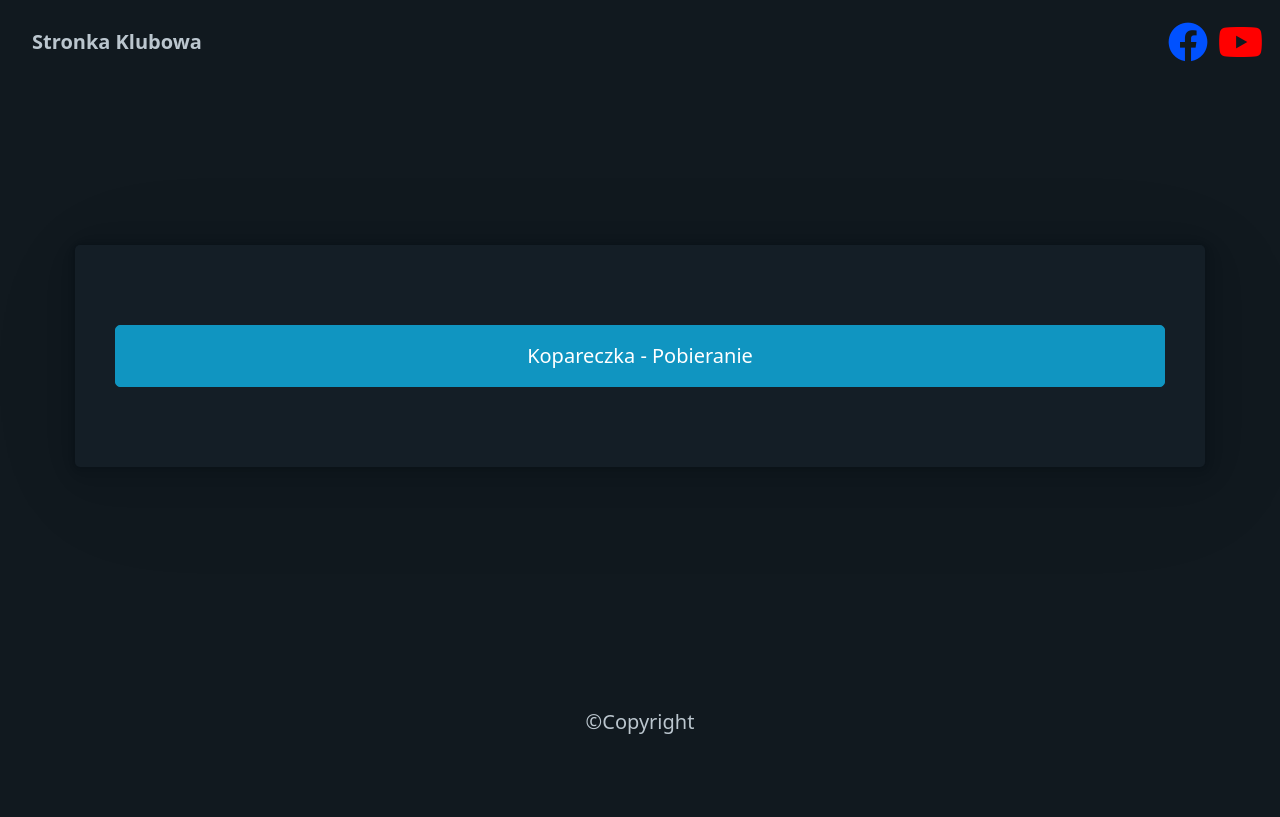
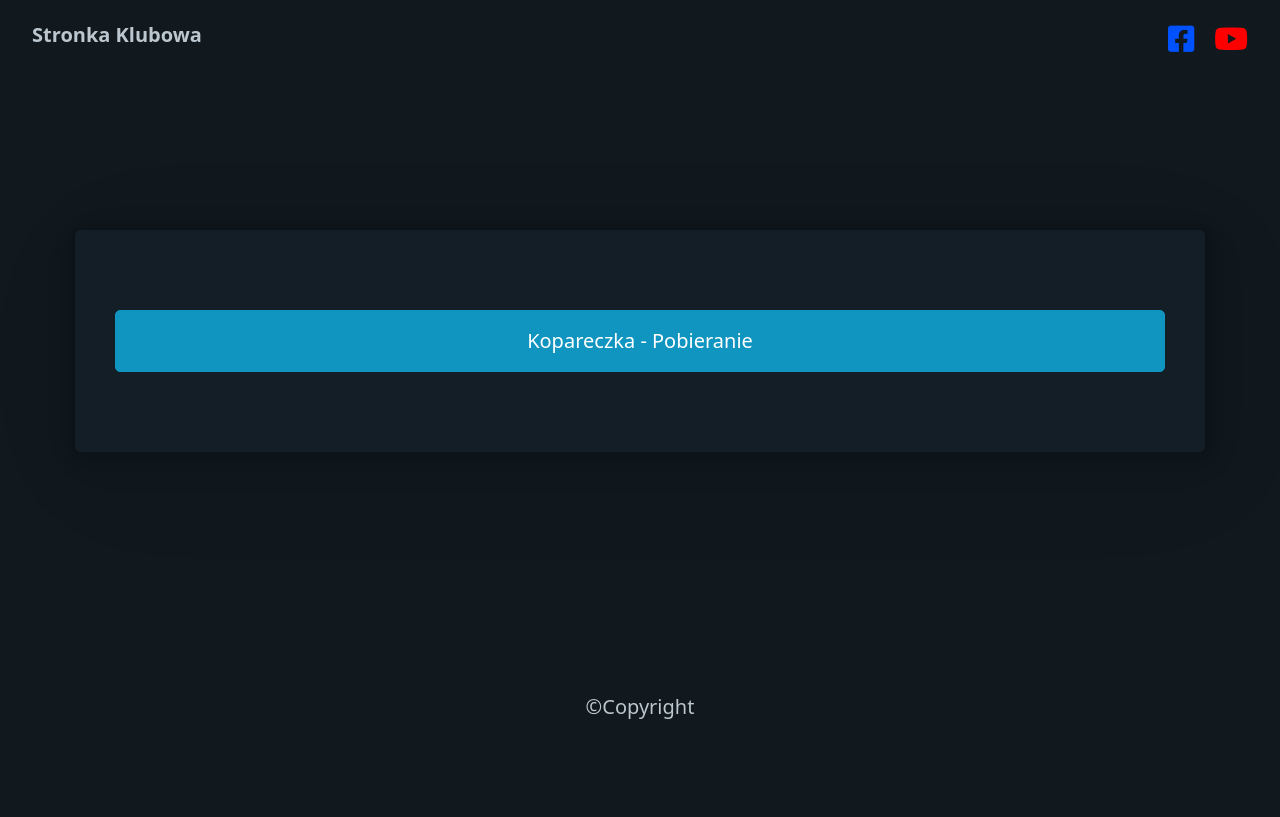
Before and after one commit to Klubowicze-Z-Anglii/Klubowicze-Z-Anglii.github.io, a plain HTML site: page index.html in a window 1280 px wide. Drawn offline with nearby package versions, Linux system fonts and the light colour scheme.

Commit message:
lepsze ikony krasego

```diff
--- a/index.html
+++ b/index.html
@@ -21,8 +21,8 @@
       <li><strong>Stronka Klubowa</strong></li>
     </ul>
     <ul>
-      <li><a style="height:50px; width:50px; color:rgb(0, 81, 255)" class="fa-brands fa-facebook fa-2xl" href="https://www.facebook.com/profile.php?id=100085460869216"></a></li>
-              <li><a style="height:50px; width:50px; color:red;" class="fa-brands fa-youtube fa-2xl" href="https://youtube.com/@welnatokox"></a></li>
+      <li><a style="color:rgb(0, 81, 255)" class="fa-brands fa-square-facebook fa-xl" href="https://www.facebook.com/profile.php?id=100085460869216"></a></li>
+              <li><a style="color:red;" class="fa-brands fa-youtube fa-xl" href="https://youtube.com/@welnatokox"></a></li>
     </ul>
   </nav>
           <main class="container">
```
